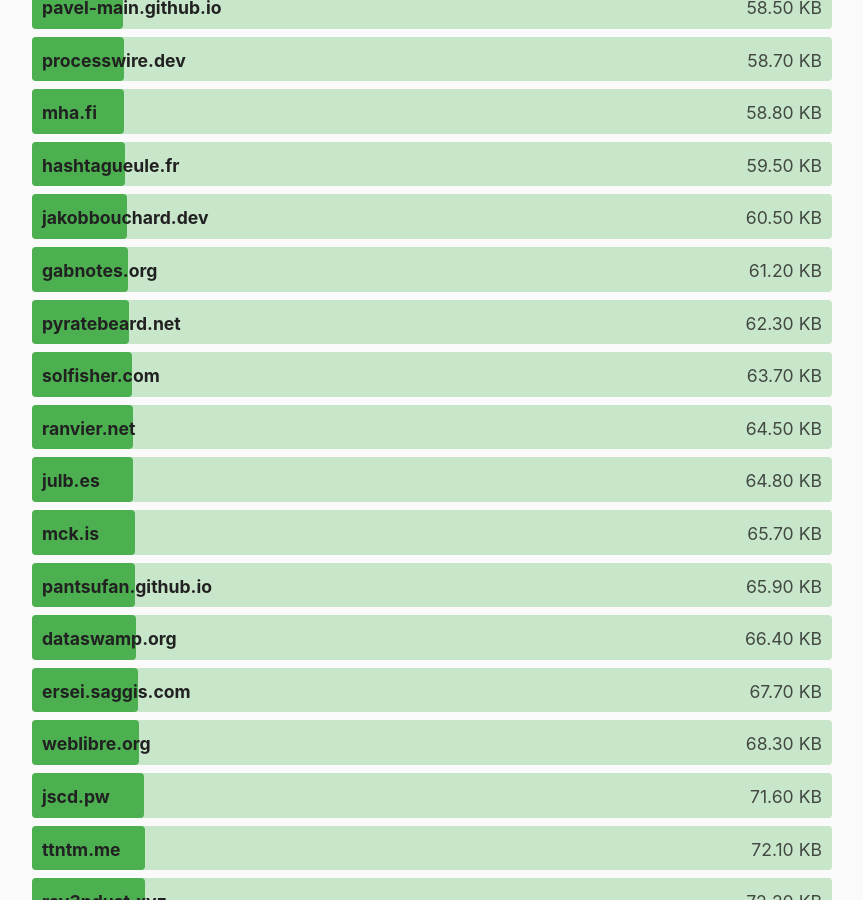
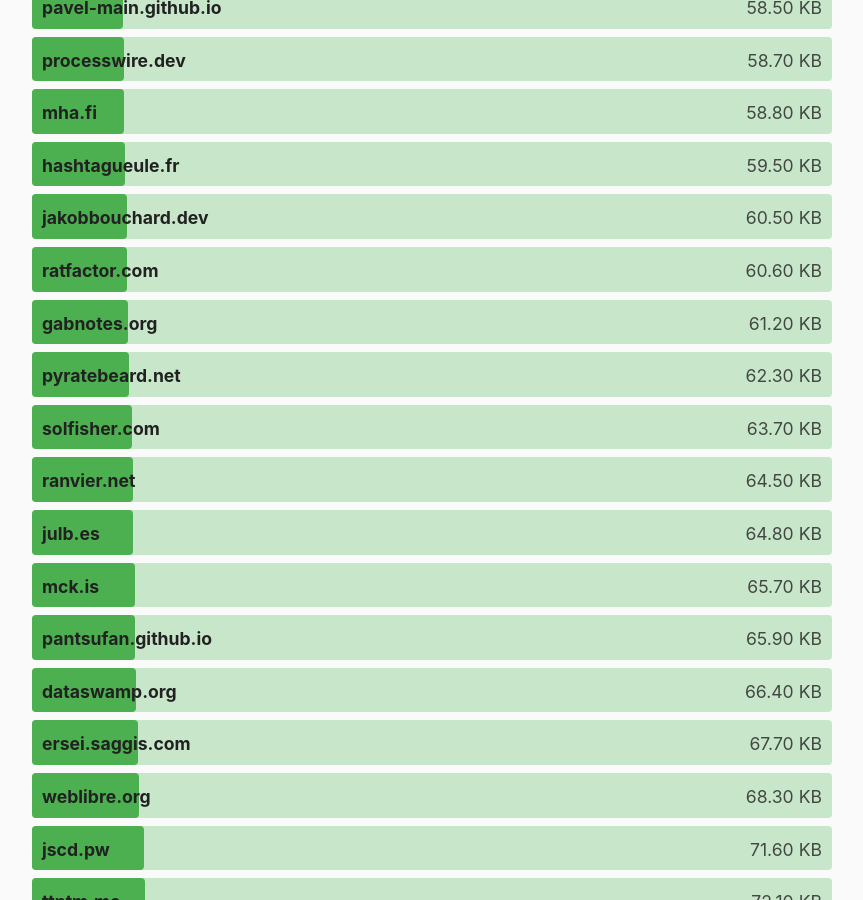
Before and after one commit to kevquirk/512kb.club, a Jekyll site: the page built from index.md, in a window 1280 px wide and 900 px high, scrolled down 10845 px. Shown: the whole window, without its empty margins (208-1071 px from the left). Built offline with Jekyll 4.4.1, drawn with Linux system fonts in a browser that asks for light colours.

Commit message:
Add ratfactor.com

```diff
--- a/_data/sites.yml
+++ b/_data/sites.yml
@@ -1498,6 +1498,11 @@
   size: 64.5
   last_checked: 2021-11-22
 
+- domain: ratfactor.com
+  url: https://ratfactor.com/
+  size: 60.6
+  last_checked: 2022-02-24
+
 - domain: rav3ndust.xyz
   url: https://rav3ndust.xyz/
   size: 72.2
```
